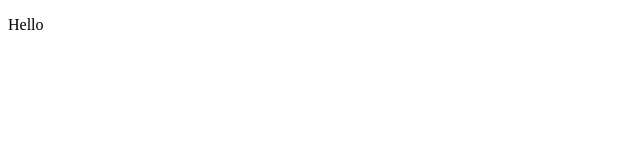
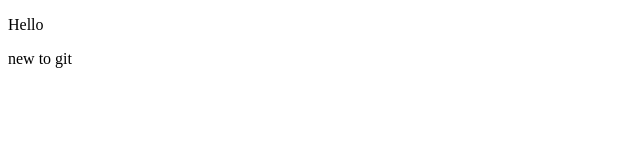
Before and after one commit to shashi1818/Demo, a plain HTML site: page index.html in a window 1280 px wide. Shown: the full height of the page, 0-640 px from the left. Drawn offline with Linux system fonts and the light colour scheme.

Commit message:
changed added

```diff
--- a/index.html
+++ b/index.html
@@ -7,5 +7,6 @@
 </head>
 <body>
     <p>Hello</p>
+    <p>new to git</p>
 </body>
 </html>
```
Also changed, not shown: 1 other file.
